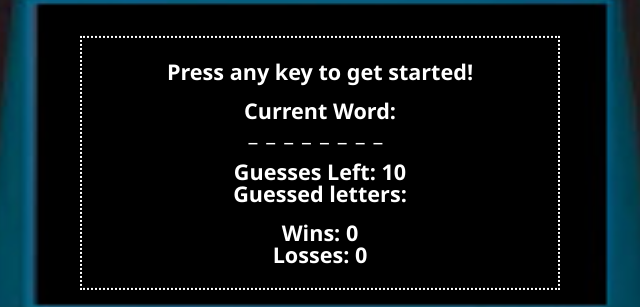
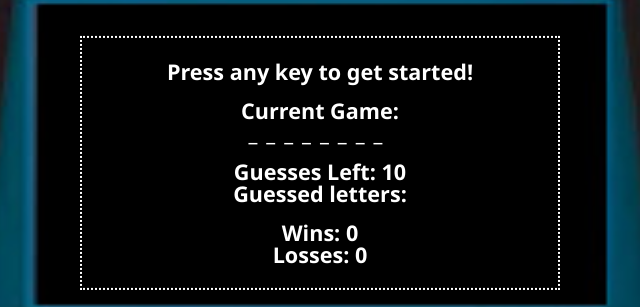
Before and after one commit to taesch124/Hangman, a plain HTML site: page index.html in a window 1280 px wide. Shown: the part 365-672 px from the top of the page, 320-960 px from the left. Drawn offline with Linux system fonts and the light colour scheme.

Commit message:
Changed Current Word to Current Game to fit theme.

```diff
--- a/index.html
+++ b/index.html
@@ -18,7 +18,7 @@
                     <div id="game-play-text">
                         <p>Press any key to get started!</p>
                         <br>
-                        <p>Current Word: <br><span id="current-word"></span></p>
+                        <p>Current Game: <br><span id="current-word"></span></p>
                         <br>
                         <p>Guesses Left: <span id="guesses-left-text"></span></p>
                         <p>Guessed letters: <span id="guessed-letters-text"></span></p>
```
